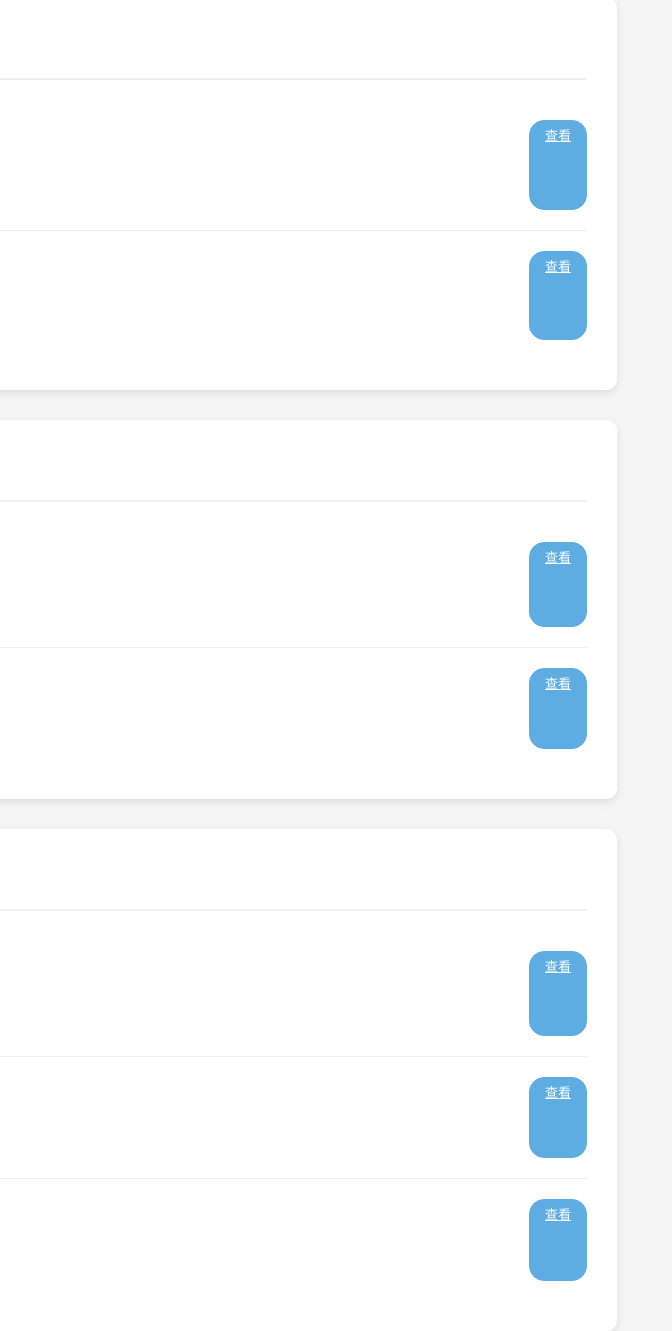
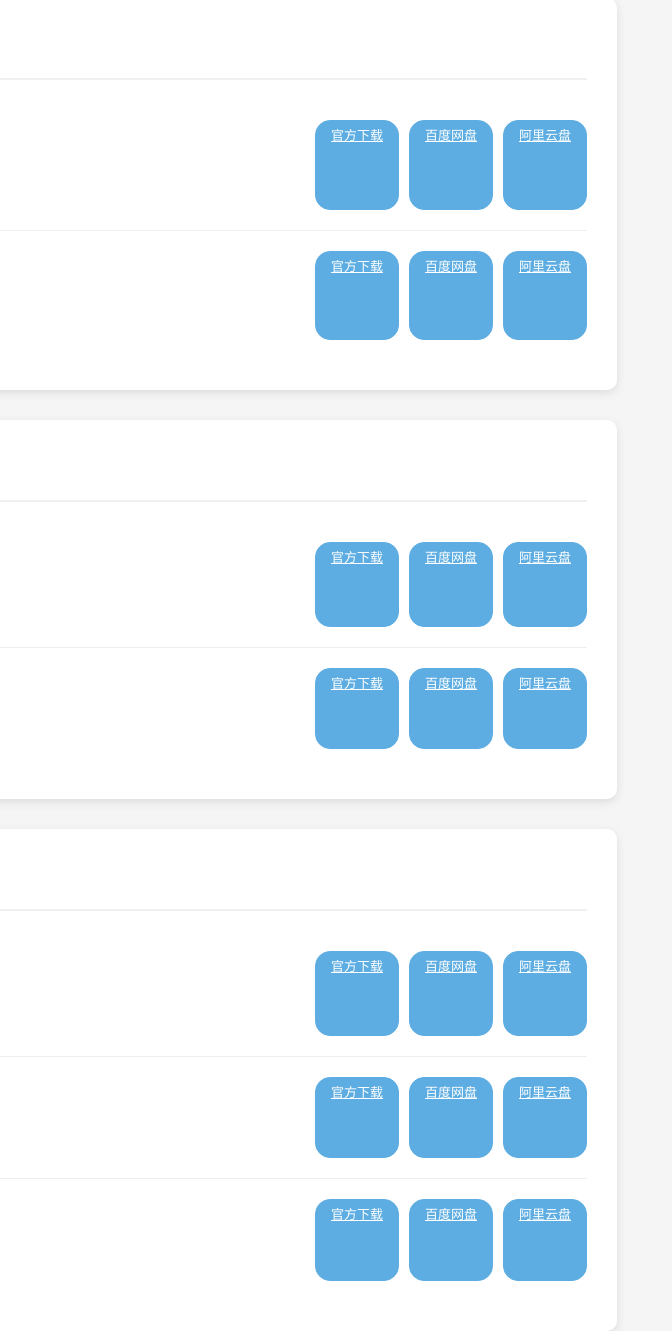
Before and after one commit to 17764753865/ltzy.github.io, a plain HTML site: page xtrj/index.html in a window 1280 px wide. Shown: the part 400-1731 px from the top of the page, 608-1280 px from the left. Drawn offline with Linux system fonts and the light colour scheme.

Commit message:
Update index.html

```diff
--- a/xtrj/index.html
+++ b/xtrj/index.html
@@ -145,7 +145,7 @@
             color: #95a5a6;
         }
 
-        .view-btn {
+        .download-btn {
             background-color: #5dade2;
             color: white;
             border: 1px solid #5dade2;
@@ -154,17 +154,23 @@
             cursor: pointer;
             font-size: 13px;
             transition: all 0.3s;
-            margin-left: 15px;
+            margin-left: 10px;
             display: inline-block;
             text-align: center;
             line-height: 1.5;
         }
 
-        .view-btn:hover {
+        .download-btn:hover {
             background-color: #3498db;
             border-color: #3498db;
             transform: translateY(-1px);
             box-shadow: 0 1px 3px rgba(0,0,0,0.1);
+        }
+
+        .btn-group {
+            display: flex;
+            margin-left: 20px;
+            flex-wrap: wrap;
         }
 
         footer {
@@ -248,7 +254,11 @@
                     <p><span class="tag">最新</span>最新Windows 10系统镜像，稳定高效，支持多种安装方式。</p>
                     <p class="version">版本: 21H2 | 更新时间: 2023-05-15</p>
                 </div>
-                <a href="#" class="view-btn">查看</a>
+                <div class="btn-group">
+                    <a href="#" class="download-btn">官方下载</a>
+                    <a href="#" class="download-btn">百度网盘</a>
+                    <a href="#" class="download-btn">阿里云盘</a>
+                </div>
             </div>
             <div class="resource-item">
                 <div class="resource-icon"><img src="https://via.placeholder.com/80" alt="Windows 11"></div>
@@ -257,7 +267,11 @@
                     <p><span class="tag">热门</span>最新Windows 11系统镜像，全新界面和功能，提升用户体验。</p>
                     <p class="version">版本: 22H2 | 更新时间: 2023-06-20</p>
                 </div>
-                <a href="#" class="view-btn">查看</a>
+                <div class="btn-group">
+                    <a href="#" class="download-btn">官方下载</a>
+                    <a href="#" class="download-btn">百度网盘</a>
+                    <a href="#" class="download-btn">阿里云盘</a>
+                </div>
             </div>
         </section>
 
@@ -270,7 +284,11 @@
                     <p><span class="tag">推荐</span>苹果MacOS最新版本，支持Intel和M1芯片，全新功能体验。</p>
                     <p class="version">版本: 12.3 | 更新时间: 2023-04-20</p>
                 </div>
-                <a href="#" class="view-btn">查看</a>
+                <div class="btn-group">
+                    <a href="#" class="download-btn">官方下载</a>
+                    <a href="#" class="download-btn">百度网盘</a>
+                    <a href="#" class="download-btn">阿里云盘</a>
+                </div>
             </div>
             <div class="resource-item">
                 <div class="resource-icon"><img src="https://via.placeholder.com/80" alt="MacOS Ventura"></div>
@@ -279,7 +297,11 @@
                     <p>最新MacOS系统，带来更多新功能和优化，提升系统性能。</p>
                     <p class="version">版本: 13.0 | 更新时间: 2023-05-10</p>
                 </div>
-                <a href="#" class="view-btn">查看</a>
+                <div class="btn-group">
+                    <a href="#" class="download-btn">官方下载</a>
+                    <a href="#" class="download-btn">百度网盘</a>
+                    <a href="#" class="download-btn">阿里云盘</a>
+                </div>
             </div>
         </section>
 
@@ -292,7 +314,11 @@
                     <p><span class="tag">热门</span>流行的Linux发行版，长期支持版本，适合服务器和桌面使用。</p>
                     <p class="version">版本: 22.04 | 更新时间: 2023-03-10</p>
                 </div>
-                <a href="#" class="view-btn">查看</a>
+                <div class="btn-group">
+                    <a href="#" class="download-btn">官方下载</a>
+                    <a href="#" class="download-btn">百度网盘</a>
+                    <a href="#" class="download-btn">阿里云盘</a>
+                </div>
             </div>
             <div class="resource-item">
                 <div class="resource-icon"><img src="https://via.placeholder.com/80" alt="CentOS"></div>
@@ -301,7 +327,11 @@
                     <p>稳定的企业级Linux发行版，适合服务器环境。</p>
                     <p class="version">版本: 7.9 | 更新时间: 2023-02-15</p>
                 </div>
-                <a href="#" class="view-btn">查看</a>
+                <div class="btn-group">
+                    <a href="#" class="download-btn">官方下载</a>
+                    <a href="#" class="download-btn">百度网盘</a>
+                    <a href="#" class="download-btn">阿里云盘</a>
+                </div>
             </div>
             <div class="resource-item">
                 <div class="resource-icon"><img src="https://via.placeholder.com/80" alt="Fedora"></div>
@@ -310,7 +340,11 @@
                     <p>最新的Fedora发行版，带来最新的软件和技术。</p>
                     <p class="version">版本: 36 | 更新时间: 2023-04-05</p>
                 </div>
-                <a href="#" class="view-btn">查看</a>
+                <div class="btn-group">
+                    <a href="#" class="download-btn">官方下载</a>
+                    <a href="#" class="download-btn">百度网盘</a>
+                    <a href="#" class="download-btn">阿里云盘</a>
+                </div>
             </div>
         </section>
     </main>
@@ -323,12 +357,12 @@
     </footer>
 
     <script>
-        // 查看按钮点击事件
-        document.querySelectorAll('.view-btn').forEach(button => {
+        // 下载按钮点击事件
+        document.querySelectorAll('.download-btn').forEach(button => {
             button.addEventListener('click', function(e) {
                 e.preventDefault();
-                alert('查看按钮被点击');
-                // 这里可以添加实际的查看逻辑
+                alert('下载按钮被点击');
+                // 这里可以添加实际的下载逻辑
             });
         });
 
```
